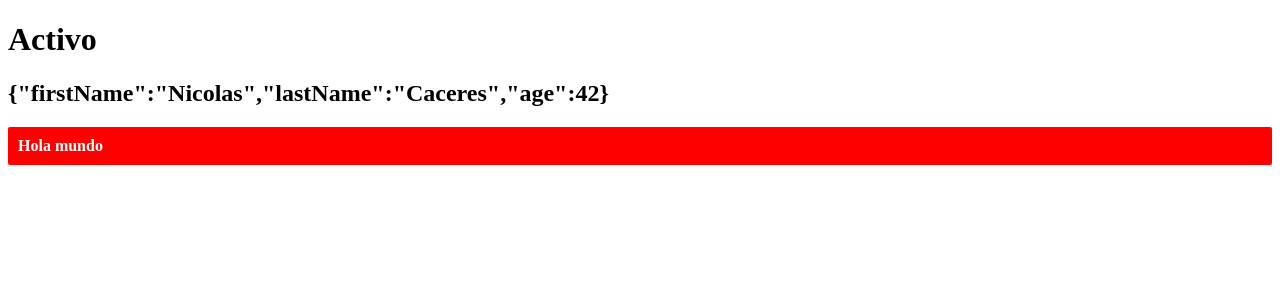
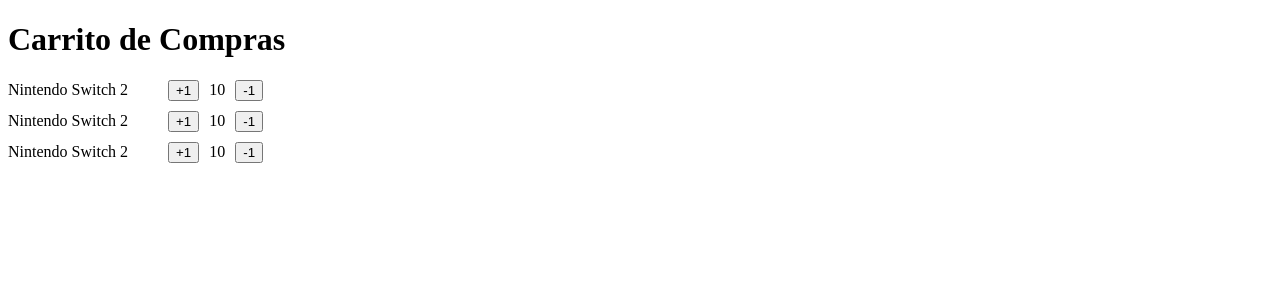
Before and after one commit to breadsk/first-step, a React (Vite) app: page / in a window 1280 px wide. Shown: the top 300 px of the page. Built offline with nearby package versions, Linux system fonts and the light colour scheme.

Commit message:
Item counter

```diff
--- a/src/FirstStepsApp.tsx
+++ b/src/FirstStepsApp.tsx
@@ -1,47 +1,18 @@
-import type { CSSProperties } from "react";
 
-
-//const favoriteGames:string[] = ['megaman' , 'suikoden' , 'final fantasy' ]
-const isActive = true;
-const persona = {
-    firstName:'Nicolas',
-    lastName:'Caceres',
-    age:42
-  }
-
-const myStyles: CSSProperties = {
-            backgroundColor: 'red',
-            color: isActive ? 'white' : 'yellow',
-            borderRadius: 2,
-            padding: 10,
-            fontWeight: 'bold'
-          }
-
+import { ItemCounter } from "./shopping-cart/itemCounter"
 
 export const FirstStepsApp = () => {
 
 
-
   return (
     <>
-        {/* <p><b>{favoriteGames.join(', ')}</b></p> */}
+        <h1>Carrito de Compras</h1>
 
-        {/* {favoriteGames.map((game, i) => (
-            <h2 key={i}>{game}</h2>
-        ))} */}
-
-        {/* <h2>{  isActive.toString() }</h2> */}
-        {/* <h2>{persona.toString()}</h2> */}
-        <h1>{    isActive ? 'Activo' : 'No activo' }</h1>
-
-        <h2>{JSON.stringify(persona)}</h2>
+        <ItemCounter />
+        <ItemCounter />
+        <ItemCounter />
 
 
-        <p
-          style={myStyles}
-        >
-          Hola mundo
-        </p>
     </>
   )
 }
--- /dev/null
+++ b/src/shopping-cart/ItemCounter.tsx
@@ -0,0 +1,22 @@
+import type { CSSProperties } from "react"
+
+const styles:CSSProperties = {
+        display: 'flex',
+        alignItems: 'center',
+        gap: 10,
+        marginTop: 10,
+    }
+
+export const ItemCounter = () => {
+  return (
+    <section style={styles}>
+        <span style={{
+            width: 150,
+
+        }}>Nintendo Switch 2</span>
+        <button>+1</button>
+        <span>10</span>
+        <button>-1</button>
+    </section>
+  )
+}
```
Also changed, not shown: src/FirstStepsApp2.tsx (added, +47 -0 lines).
